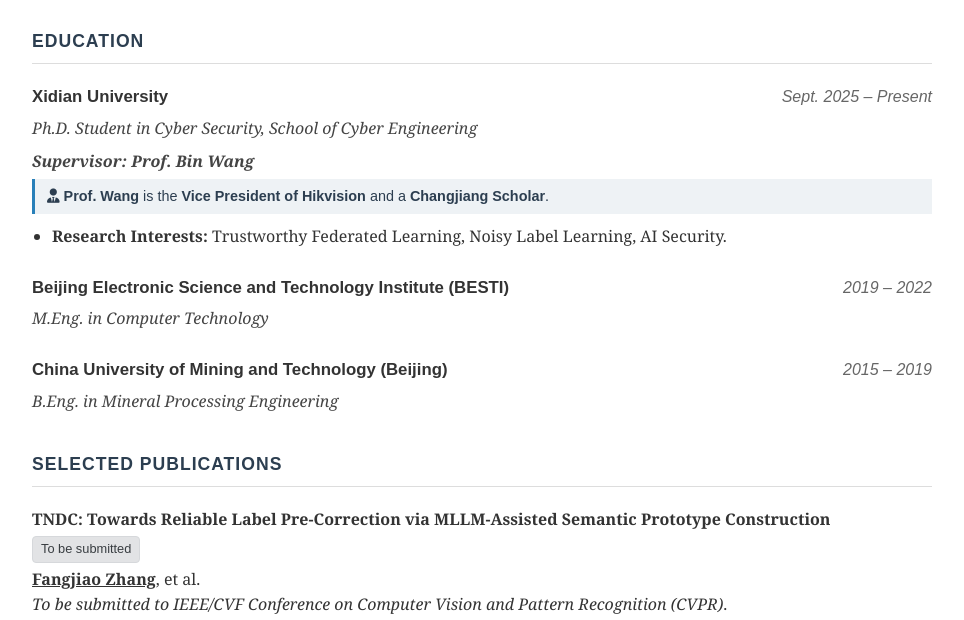
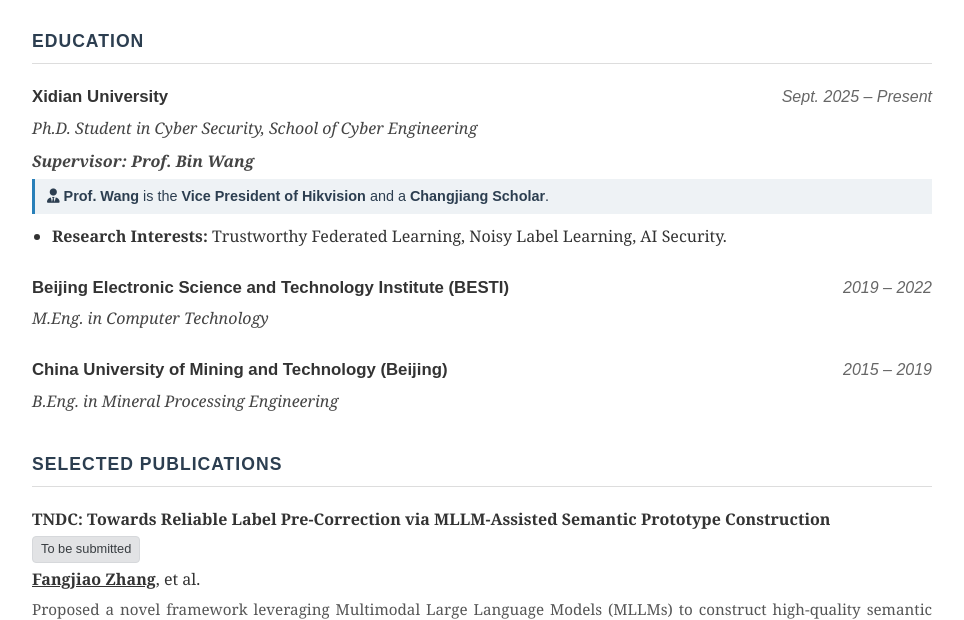
Before and after one commit to fungizhang/fungizhang.github.io, a plain HTML site: page index.html in a window 1280 px wide. Shown: the part 165-785 px from the top of the page, without its empty margins (158-1122 px from the left). Drawn offline with Linux system fonts and the light colour scheme.

Commit message:
Remove journal submission details from index.html
Removed journal submission information from the index.

```diff
--- a/index.html
+++ b/index.html
@@ -258,7 +258,6 @@
             </span><br>
             <span class="tag-pending">To be submitted</span><br>
             <span class="author-list"><span class="highlight-me">Fangjiao Zhang</span>, et al.</span><br>
-            <span class="pub-journal">To be submitted to IEEE/CVF Conference on Computer Vision and Pattern Recognition (CVPR)</span>.
             <span class="pub-desc">
                 Proposed a novel framework leveraging Multimodal Large Language Models (MLLMs) to construct high-quality semantic prototypes. This method effectively addresses the challenge of label correction in extreme noise scenarios by refining semantic representations.
             </span>
```
